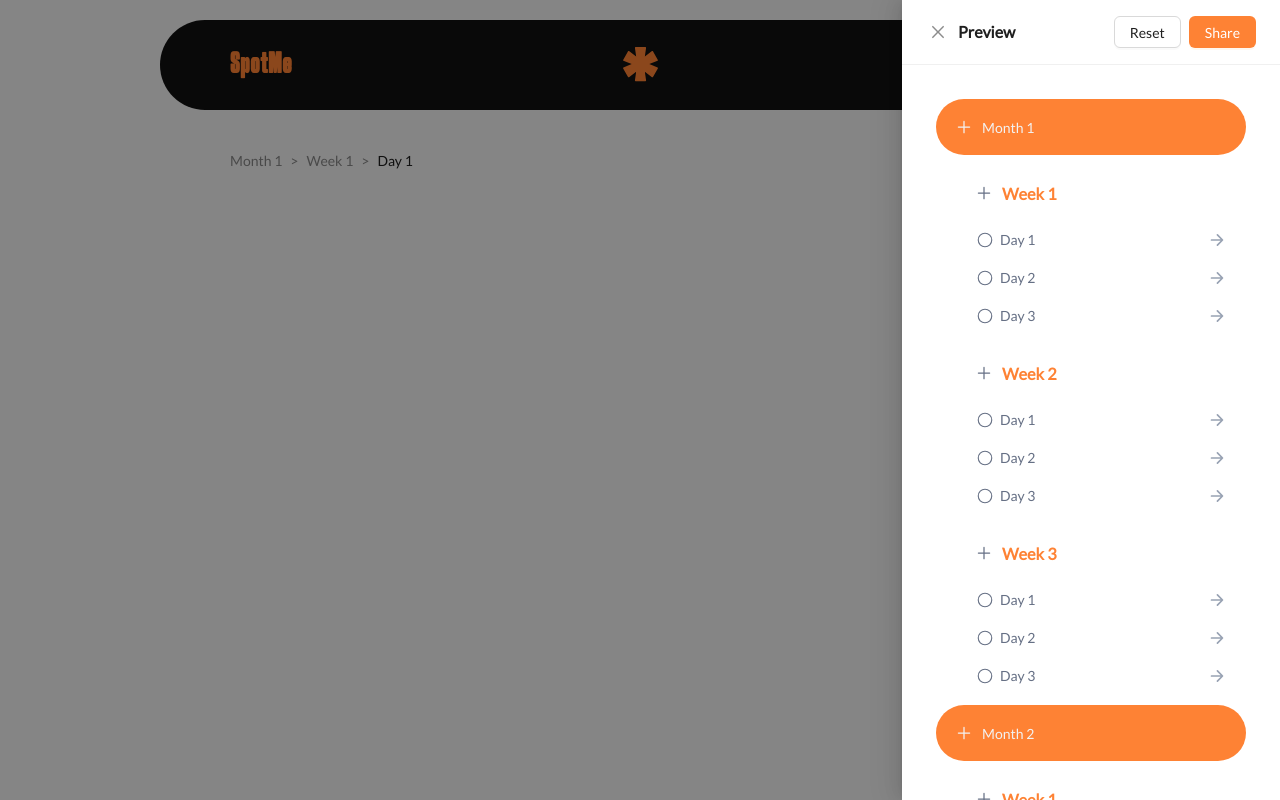
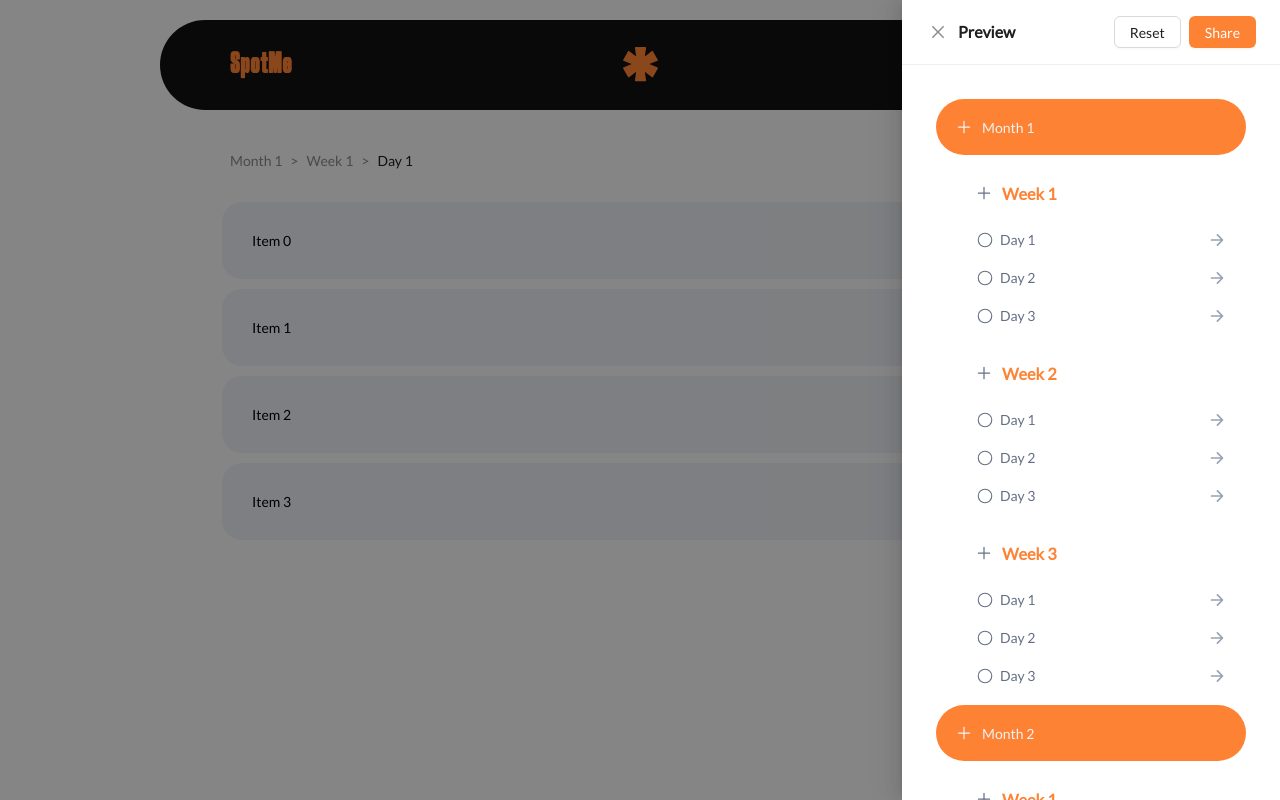
Before and after one commit to KitaniIslam/Athletes, a Next.js app: page /links/generator in a window 1280 px wide. Both pictures are taken after a click on the button 1190 px from the left and 691 px from the top of the page. Built offline with nearby package versions, Linux system fonts and the light colour scheme.

Commit message:
[FEAT][WIP] Create/Reorder Day plan.

```diff
--- a/src/app/(auth)/links/generator/page.tsx
+++ b/src/app/(auth)/links/generator/page.tsx
@@ -1,118 +1,30 @@
 "use client";
 
 import { ContentContainer, Icon } from "@components/atoms";
-import { theme } from "@theme/index";
-import { TPlanObj, TreeWorkoutPlanGenerator } from "@utils/functions";
-import { Breadcrumb, Button, Col, Drawer, FloatButton, Row, Space } from "antd";
+import { ExerciseBuilder, WorkoutPlanTree } from "@components/organisms";
+import {
+  DragDropContext,
+  Draggable,
+  DropResult,
+  Droppable,
+} from "@hello-pangea/dnd";
+import { Breadcrumb, Col, FloatButton, Row } from "antd";
 import { useState } from "react";
 
+// TODO: Make time schedule Store
 const months = 2;
 const weeks = 3;
 const days = 3;
 
-const onSelect = (item: any) => {
-  console.log("selected", item);
-};
+const data = [
+  { id: "item-0", title: "Item 0" },
+  { id: "item-1", title: "Item 1" },
+  { id: "item-2", title: "Item 2" },
+  { id: "item-3", title: "Item 3" },
+];
 
-const renderItems = (data: TPlanObj[]) => {
-  return (
-    <div>
-      {data.map((item) => (
-        <div
-          key={item.key}
-          style={{ margin: 10 }}
-          onClick={() => {
-            onSelect(item);
-          }}
-        >
-          {item.type === "month" ? (
-            <div
-              style={{
-                padding: "10px 20px 10px 10px",
-                borderRadius: 30,
-                backgroundColor: theme.colors.primary[100],
-                color: theme.colors.white[100],
-                display: "flex",
-                flexDirection: "row",
-                alignItems: "center",
-              }}
-            >
-              <Icon
-                name="Add"
-                size={20}
-                color={theme.colors.white[100]}
-                onPress={() => {}}
-              />
-              <p>{item.title}</p>
-            </div>
-          ) : item.type === "week" ? (
-            <div
-              style={{
-                padding: "10px 20px",
-                borderRadius: 30,
-                backgroundColor: !months
-                  ? theme.colors.primary[100]
-                  : "transparent",
-                color: !months
-                  ? theme.colors.white[100]
-                  : theme.colors.primary[100],
-                display: "flex",
-                flexDirection: "row",
-                alignItems: "center",
-              }}
-            >
-              <Icon
-                name="Add"
-                size={20}
-                color={theme.colors.gray[500]}
-                onPress={() => {}}
-              />
-              <h3>{item.title}</h3>
-            </div>
-          ) : (
-            <div
-              style={{
-                paddingLeft: 20,
-                paddingBottom: 10,
-                borderRadius: 30,
-                cursor: "pointer",
-                display: "flex",
-                flexDirection: "row",
-                justifyContent: "space-between",
-              }}
-            >
-              <div
-                style={{
-                  display: "flex",
-                  flexDirection: "row",
-                }}
-              >
-                <div style={{ marginRight: 6 }}>
-                  <Icon
-                    name="Ellipse"
-                    size={18}
-                    color={theme.colors.gray[500]}
-                  />
-                </div>
-                <p style={{ color: theme.colors.gray[500] }}>{item.title}</p>
-              </div>
-              <Icon
-                name="ArrowForward"
-                size={18}
-                color={theme.colors.gray[400]}
-              />
-            </div>
-          )}
-          {item.children ? renderItems(item.children) : null}
-        </div>
-      ))}
-    </div>
-  );
-};
+interface IGenerator {}
 
-const treeData = TreeWorkoutPlanGenerator({ months, weeks, days });
-console.log("🚀 ~ file: page.tsx:120 ~ treeData:", treeData);
-interface IGenerator {}
 const Generator = ({}: IGenerator) => {
   const [open, setOpen] = useState(false);
   const showDrawer = () => {
@@ -121,6 +33,20 @@ const Generator = ({}: IGenerator) => {
 
   const onClose = () => {
     setOpen(false);
+  };
+
+  const onDragEnd = (event: DropResult) => {
+    const { destination, source, draggableId } = event;
+    if (!destination) {
+      return;
+    }
+    if (
+      destination.index === source.index &&
+      destination.droppableId === source.droppableId
+    ) {
+      return;
+    }
+    // TODO: Switch order
   };
 
   return (
@@ -149,6 +75,39 @@ const Generator = ({}: IGenerator) => {
                 ]}
               />
             </Col>
+            <Col span={24} style={{ padding: 0 }}>
+              <div style={{ marginTop: 30 }}>
+                <div />
+                <DragDropContext onDragEnd={onDragEnd}>
+                  <Droppable droppableId="droppable-0" key="droppable-0">
+                    {(provided) => (
+                      <div {...provided.droppableProps} ref={provided.innerRef}>
+                        {data?.map((item, index) => (
+                          <Draggable
+                            key={item.id}
+                            draggableId={item.id.toString()}
+                            index={index}
+                          >
+                            {(provided) => (
+                              <div
+                                key={index}
+                                {...provided.dragHandleProps}
+                                {...provided.draggableProps}
+                                ref={provided.innerRef}
+                              >
+                                <ExerciseBuilder text={item.title} />
+                              </div>
+                            )}
+                          </Draggable>
+                        ))}
+
+                        {provided.placeholder}
+                      </div>
+                    )}
+                  </Droppable>
+                </DragDropContext>
+              </div>
+            </Col>
           </Row>
         </div>
         <FloatButton.Group shape="square" style={{ right: 70 }} type="primary">
@@ -157,22 +116,12 @@ const Generator = ({}: IGenerator) => {
           <FloatButton icon={<Icon name="Tree" />} onClick={showDrawer} />
           <FloatButton icon={<Icon name="Share" />} />
         </FloatButton.Group>
-        <Drawer
-          title="Preview"
-          placement="right"
+        <WorkoutPlanTree
+          schedule={{ days, months, weeks }}
+          isOpen={open}
           onClose={onClose}
-          open={open}
-          extra={
-            <Space>
-              <Button onClick={onClose}>Reset</Button>
-              <Button type="primary" onClick={onClose}>
-                Share
-              </Button>
-            </Space>
-          }
-        >
-          {renderItems(treeData)}
-        </Drawer>
+          onSelect={() => {}}
+        />
       </div>
     </ContentContainer>
   );
--- /dev/null
+++ b/src/components/organisms/Exercise/Exercise.tsx
@@ -0,0 +1,5 @@
+const Exercise = () => {
+  return <div>Exercise</div>;
+};
+
+export default Exercise;
--- /dev/null
+++ b/src/components/organisms/Exercise/ExerciseBuilder/ExerciseBuilder.styled.tsx
@@ -0,0 +1,9 @@
+import { theme } from "@theme/index";
+import styled from "styled-components";
+
+export const ExerciseContainer = styled.div`
+  min-height: 60px;
+  width: 100%;
+  background-color: ${theme.colors.gray[200]};
+  border-radius: 20px;
+`;
--- /dev/null
+++ b/src/components/organisms/Exercise/ExerciseBuilder/ExerciseBuilder.tsx
@@ -0,0 +1,15 @@
+import { ExerciseContainer } from "./ExerciseBuilder.styled";
+
+interface IExerciseBuilder {
+  text: string;
+}
+
+const ExerciseBuilder = ({ text }: IExerciseBuilder) => {
+  return (
+    <ExerciseContainer>
+      <div style={{ padding: 30, marginBottom: 10 }}>{text}</div>
+    </ExerciseContainer>
+  );
+};
+
+export default ExerciseBuilder;
--- /dev/null
+++ b/src/components/organisms/WorkoutPlanTree/WorkoutPlanTree.tsx
@@ -0,0 +1,159 @@
+import { Icon } from "@components/atoms";
+import { theme } from "@theme/index";
+import { TPlanObj, TreeWorkoutPlanGenerator } from "@utils/functions";
+import { Button, Drawer, Space } from "antd";
+import { useMemo } from "react";
+
+interface IRenderItems {
+  data: TPlanObj[];
+  months: number;
+  onSelect: (item: TPlanObj) => void;
+}
+
+// TODO: Refactoring => no inline style.
+
+const RenderItems = ({ data, months, onSelect }: IRenderItems) => {
+  return (
+    <div>
+      {data.map((item) => (
+        <div
+          key={item.key}
+          style={{ margin: 10 }}
+          onClick={() => {
+            onSelect(item);
+          }}
+        >
+          {item.type === "month" ? (
+            <div
+              style={{
+                padding: "10px 20px 10px 10px",
+                borderRadius: 30,
+                backgroundColor: theme.colors.primary[100],
+                color: theme.colors.white[100],
+                display: "flex",
+                flexDirection: "row",
+                alignItems: "center",
+              }}
+            >
+              <Icon
+                name="Add"
+                size={20}
+                color={theme.colors.white[100]}
+                onPress={() => {}}
+              />
+              <p>{item.title}</p>
+            </div>
+          ) : item.type === "week" ? (
+            <div
+              style={{
+                padding: "10px 20px",
+                borderRadius: 30,
+                backgroundColor: !months
+                  ? theme.colors.primary[100]
+                  : "transparent",
+                color: !months
+                  ? theme.colors.white[100]
+                  : theme.colors.primary[100],
+                display: "flex",
+                flexDirection: "row",
+                alignItems: "center",
+              }}
+            >
+              <Icon
+                name="Add"
+                size={20}
+                color={theme.colors.gray[500]}
+                onPress={() => {}}
+              />
+              <h3>{item.title}</h3>
+            </div>
+          ) : (
+            <div
+              style={{
+                paddingLeft: 20,
+                paddingBottom: 10,
+                borderRadius: 30,
+                cursor: "pointer",
+                display: "flex",
+                flexDirection: "row",
+                justifyContent: "space-between",
+              }}
+            >
+              <div
+                style={{
+                  display: "flex",
+                  flexDirection: "row",
+                }}
+              >
+                <div style={{ marginRight: 6 }}>
+                  <Icon
+                    name="Ellipse"
+                    size={18}
+                    color={theme.colors.gray[500]}
+                  />
+                </div>
+                <p style={{ color: theme.colors.gray[500] }}>{item.title}</p>
+              </div>
+              <Icon
+                name="ArrowForward"
+                size={18}
+                color={theme.colors.gray[400]}
+              />
+            </div>
+          )}
+          {item.children
+            ? RenderItems({ data: item.children, months: months, onSelect })
+            : null}
+        </div>
+      ))}
+    </div>
+  );
+};
+
+interface IWorkoutPlanTree {
+  schedule: {
+    months: number;
+    weeks: number;
+    days: number;
+  };
+  isOpen: boolean;
+  onClose: () => void;
+  onSelect: (item: TPlanObj) => void;
+}
+
+const WorkoutPlanTree = ({
+  schedule,
+  onClose,
+  isOpen,
+  onSelect,
+}: IWorkoutPlanTree) => {
+  const { months, weeks, days } = schedule;
+
+  const treeData = useMemo(
+    () => TreeWorkoutPlanGenerator({ months, weeks, days }),
+    [days, months, weeks]
+  );
+
+  return (
+    <div>
+      <Drawer
+        title="Preview"
+        placement="right"
+        onClose={onClose}
+        open={isOpen}
+        extra={
+          <Space>
+            <Button onClick={onClose}>Reset</Button>
+            <Button type="primary" onClick={onClose}>
+              Share
+            </Button>
+          </Space>
+        }
+      >
+        {RenderItems({ data: treeData, months, onSelect })}
+      </Drawer>
+    </div>
+  );
+};
+
+export default WorkoutPlanTree;
--- a/src/components/organisms/index.ts
+++ b/src/components/organisms/index.ts
@@ -1,4 +1,13 @@
 import CreatePlanConfigModal from "./CreatePlanConfig/CreatePlanConfigModal";
+import Exercise from "./Exercise/Exercise";
+import ExerciseBuilder from "./Exercise/ExerciseBuilder/ExerciseBuilder";
 import Hero from "./Hero/Hero";
+import WorkoutPlanTree from "./WorkoutPlanTree/WorkoutPlanTree";
 
-export { CreatePlanConfigModal, Hero };
+export {
+  CreatePlanConfigModal,
+  Exercise,
+  ExerciseBuilder,
+  Hero,
+  WorkoutPlanTree,
+};
```
